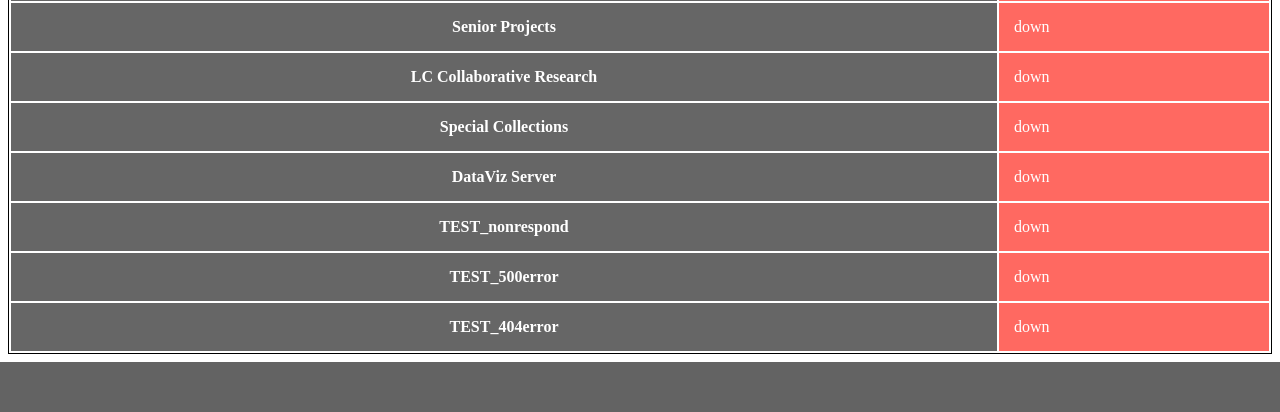
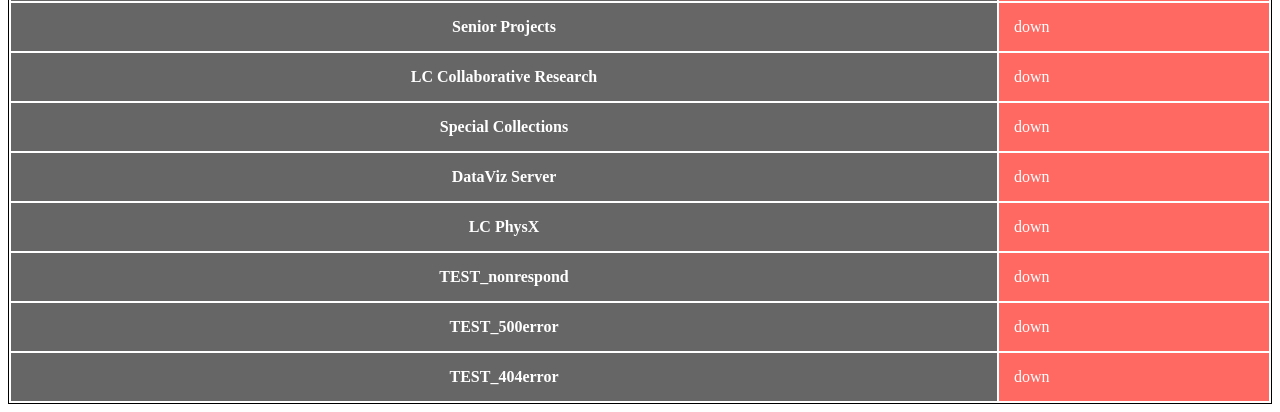
Before and after one commit to benhg/dns-propagation-checker, a Flask app: page / in a window 1280 px wide. Shown: the part 636-1048 px from the top of the page. Before the commit the page ends 998 px from the top, so only its background shows below. Run offline with Flask 2, Linux system fonts and the light colour scheme; data that the repository does not hold is empty; some libraries are stand-ins or nearby versions.

Commit message:
Add LCPHYSX

```diff
--- a/app.py
+++ b/app.py
@@ -30,6 +30,7 @@ svc_list = {
     "LC Collaborative Research": "http://collaborativeresearch.lclark.edu",
     "Special Collections": "http://specialcollections.lclark.edu",
     "DataViz Server": "https://viz.datasci.watzek.cloud",
+    "LC PhysX": "https://lcphysx.lclark.edu",
     "TEST_nonrespond":"http://TEST_nonrespond.biz.ru",
     "TEST_500error":"http://httpstat.us/500",
     "TEST_404error":"http://httpstat.us/404",
--- a/templates/status.html
+++ b/templates/status.html
@@ -113,6 +113,10 @@
             <td class="pride {{ status['DataViz Server'] }}" id="Giacomo-pride">{{ status['DataViz Server'] }}</td>
          </tr>
          <tr>
+            <th class="pride-header" id="Logan-concern">LC PhysX</th>
+            <td class="pride {{ status['LC PhysX'] }}" id="Giacomo-pride">{{ status['LC PhysX'] }}</td>
+         </tr>
+         <tr>
             <th class="pride-header" id="Logan-concern">TEST_nonrespond</th>
             <td class="pride {{ status['TEST_nonrespond'] }}" id="Giacomo-pride">{{ status['TEST_nonrespond'] }}</td>
          </tr>
```
